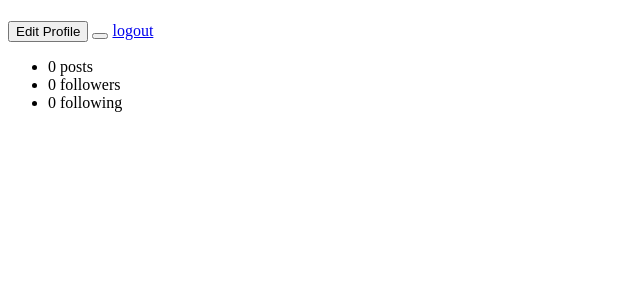
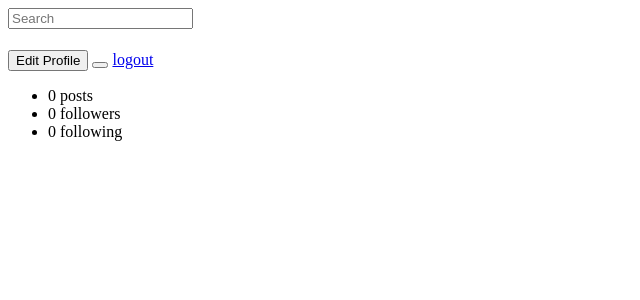
Before and after one commit to Virsail/Instagram, a Django app: template insta/templates/myprofile.html in a window 1280 px wide. Shown: the top 300 px of the page, without its empty margins (0-640 px from the left). Run offline with Django 3.2, Linux system fonts and the light colour scheme; the template is opened without the code that fills it, so the values that code supplies are empty; parts of the project's set-up code (start-up, migrations or seed data) failed here and were passed over; some libraries are stand-ins or nearby versions.

Commit message:
add search url function in navbar.html

```diff
--- a/gram/settings.py
+++ b/gram/settings.py
@@ -51,7 +51,7 @@ INSTALLED_APPS = [
     'tinymce',
     'bootstrap3',
     'rest_framework',
-    'pyuploadcare.dj'
+    'pyuploadcare.dj',
 ]
 
 
--- /dev/null
+++ b/insta/templates/navbar.html
@@ -0,0 +1,19 @@
+<div class="navbar fixed-top bg-white">
+    <nav class="container">
+      <span class="navbar-brand mb-0 h1">
+          <a href="/">
+              <div id="brand" class="instaicon logo d-none d-sm-block"></div>
+              <div class="instaicon mainicon d-block d-sm-none"></div>
+          </a>
+      </span>
+        <form class="mb-0 h1 ml-auto mr-auto" id="searchform" action="{% url 'search' %}" >
+             <input name="search_user" autocomplete="off" id="searching" class="form-control d-none d-md-block" placeholder="Search">
+            <i class="spinner "></i>
+        </form>
+        <span class="pull-right">
+            <div class="instaicon disc"></div>
+            <div class="instaicon like"></div>
+            <a href="{% url 'profile' user.username %}" class="instaicon pers"></a>
+        </span>
+    </nav>
+</div>
--- a/insta/urls.py
+++ b/insta/urls.py
@@ -1,4 +1,5 @@
 from django.conf.urls import url, include
+from insta.views import PostLikeToggle, PostLikeAPIToggle
 from . import views
 from django.contrib import admin
 from django.conf import settings
--- a/insta/views.py
+++ b/insta/views.py
@@ -1,6 +1,7 @@
 from django.shortcuts import render, redirect
 from django.http import HttpResponse, Http404,HttpResponseRedirect
 from .forms import SignUpForm
+from .forms import SignUpForm, UpdateUserForm, UpdateUserProfileForm, PostForm, CommentForm
 #from .models import Event, NewsLetterRecipients
 import datetime as dt
 from .models import Post, Comment, Profile, Follow
@@ -13,6 +14,7 @@ from django.contrib import messages
 from django.http import JsonResponse
 from django.views.generic import RedirectView
 from rest_framework.views import APIView
+from rest_framework import authentication, permissions
 
 
 
```
Also changed, not shown: insta/templates/instaflex/home.html (+3 -6 lines), insta/migrations/0001_initial.py (added), insta/templates/instaflex/navbar.html (deleted), 1 other file.
